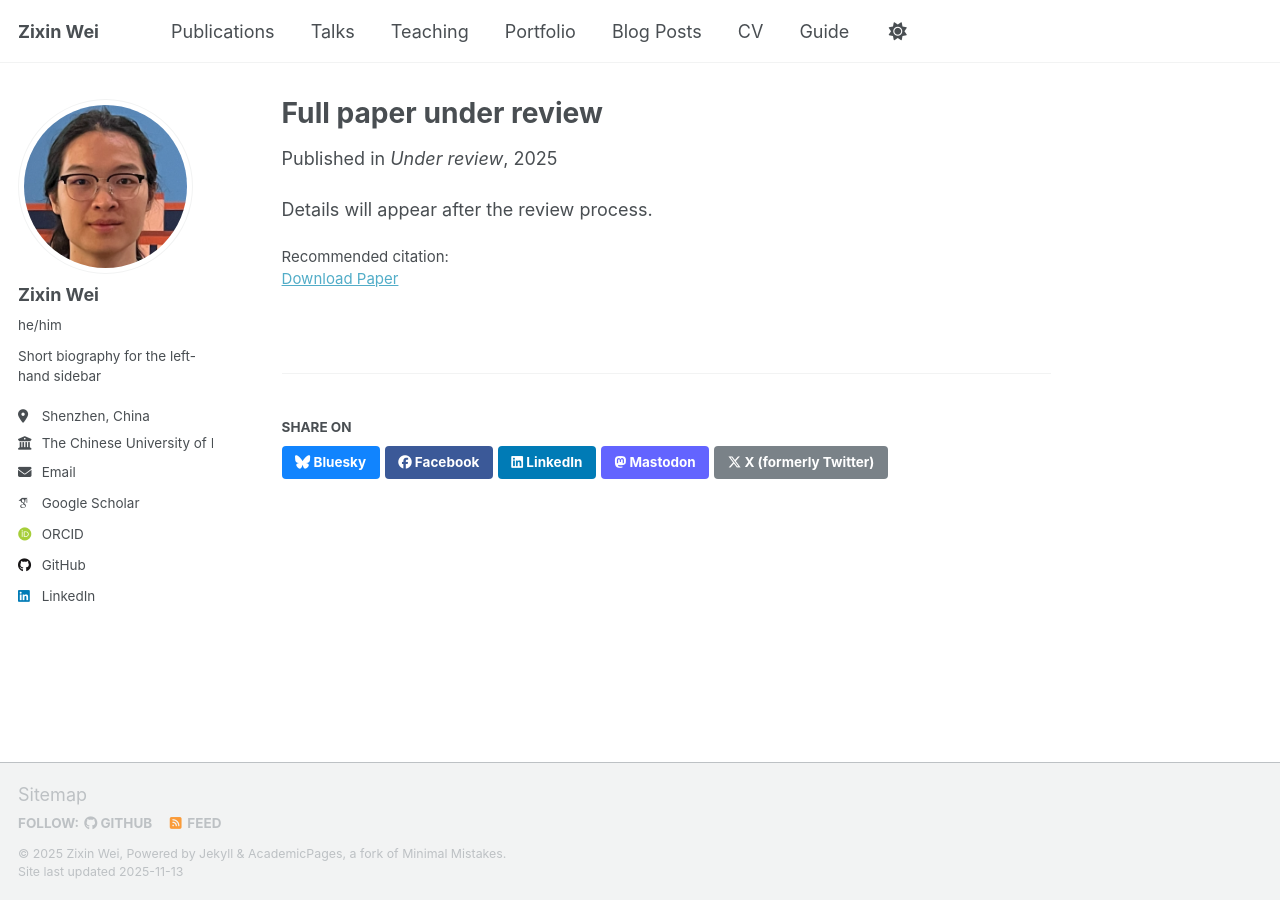
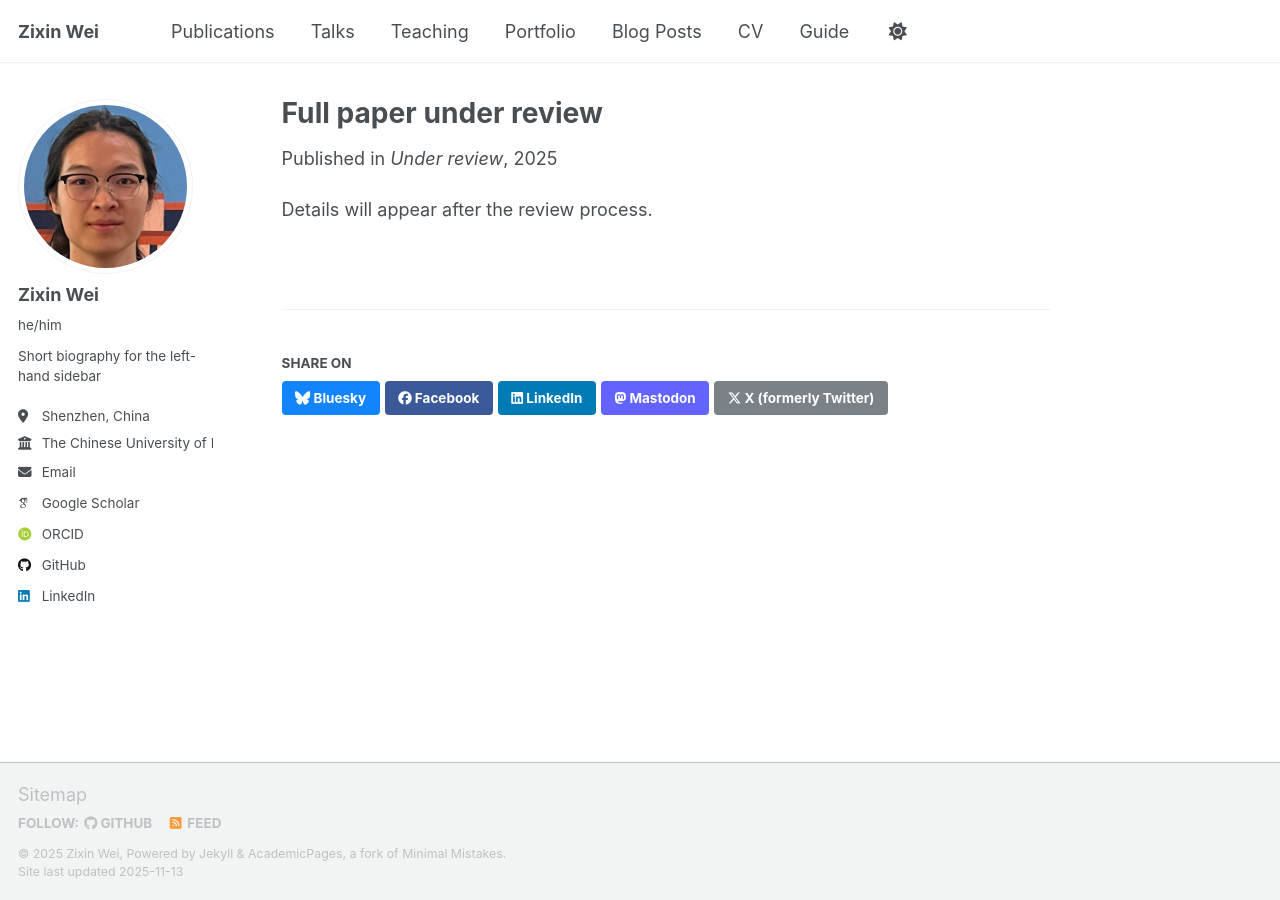
Before and after one commit to zixinwei/zixinwei.github.io, a Jekyll site: the page built from _publications/2025-11-01-paper-kats-under-review.md, in a window 1280 px wide. Built offline with Jekyll 4.4.1, drawn with Linux system fonts in a browser that asks for light colours; some web fonts are replaced; a script that is not in the unit is left out; part of the change alters nothing that is shown.

Commit message:
add semexplorer

```diff
--- a/_config.yml
+++ b/_config.yml
@@ -49,7 +49,7 @@ author:
   bitbucket: # Username - Update with your username on the site
   codepen: # Username
   dribbble: # Username
-  github: "https://github.com/starkersawz666"
+  github: "starkersawz666"
   kaggle: # Username
   stackoverflow: # User number or user number and name (i.e., use "1" or "1/jeff-atwood")
 
--- a/_publications/2025-11-01-paper-kats-under-review.md
+++ b/_publications/2025-11-01-paper-kats-under-review.md
@@ -6,8 +6,8 @@ permalink: /publication/under-review-2025-11-01
 excerpt: "Work on LLM-powered dataset search and evaluation. Details will appear after the review process."
 date: 2025-11-01
 venue: "Under review"
-paperurl: ""
-citation: ""
+# paperurl: ""
+# citation: ""
 ---
 
 Details will appear after the review process.
```
Also changed, not shown: _publications/template-2009-10-01-paper-title-number-1.md (renamed from _publications/2009-10-01-paper-title-number-1.md), _publications/template-2010-10-01-paper-title-number-2.md (renamed from _publications/2010-10-01-paper-title-number-2.md), _publications/template-2015-10-01-paper-title-number-3.md (renamed from _publications/2015-10-01-paper-title-number-3.md), _publications/template-2024-02-17-paper-title-number-4.md (renamed from _publications/2024-02-17-paper-title-number-4.md), _publications/template-2025-06-08-paper-title-number-5.md (renamed from _publications/2025-06-08-paper-title-number-5.md), 1 other file.
